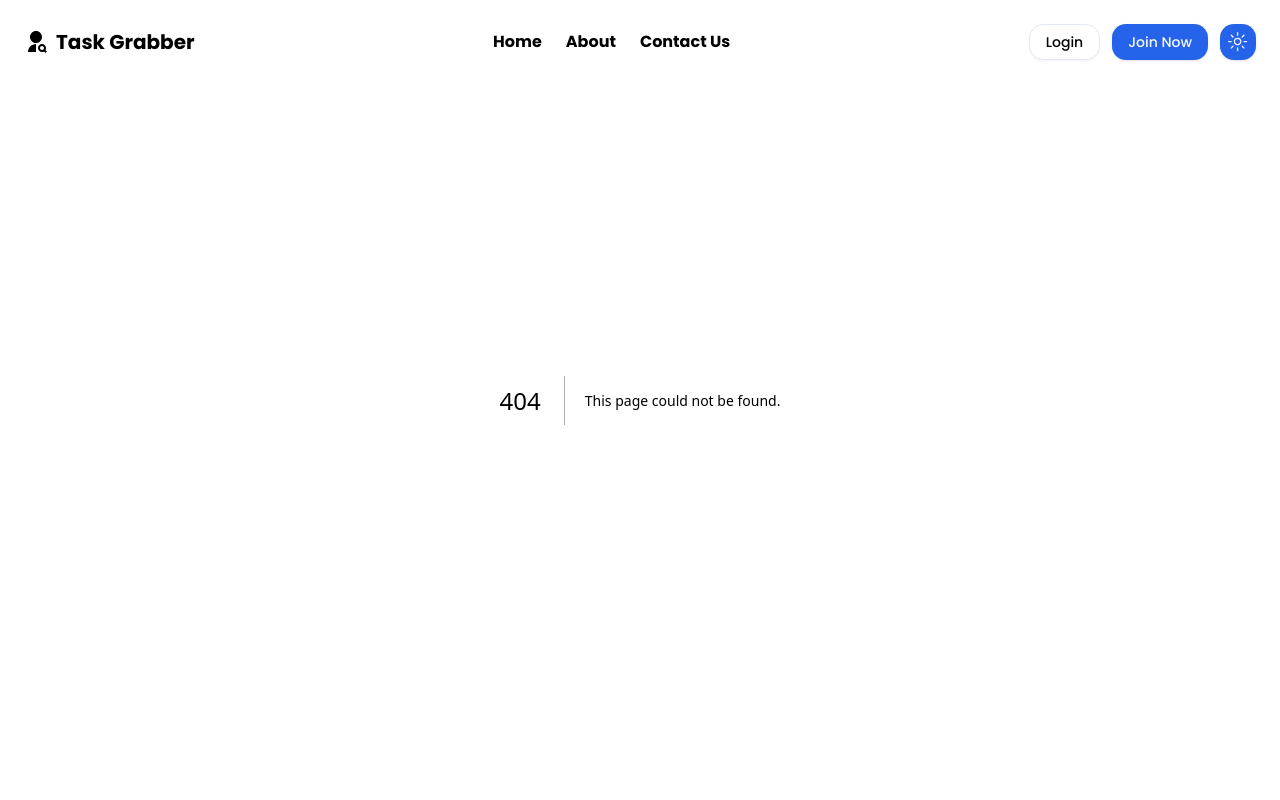
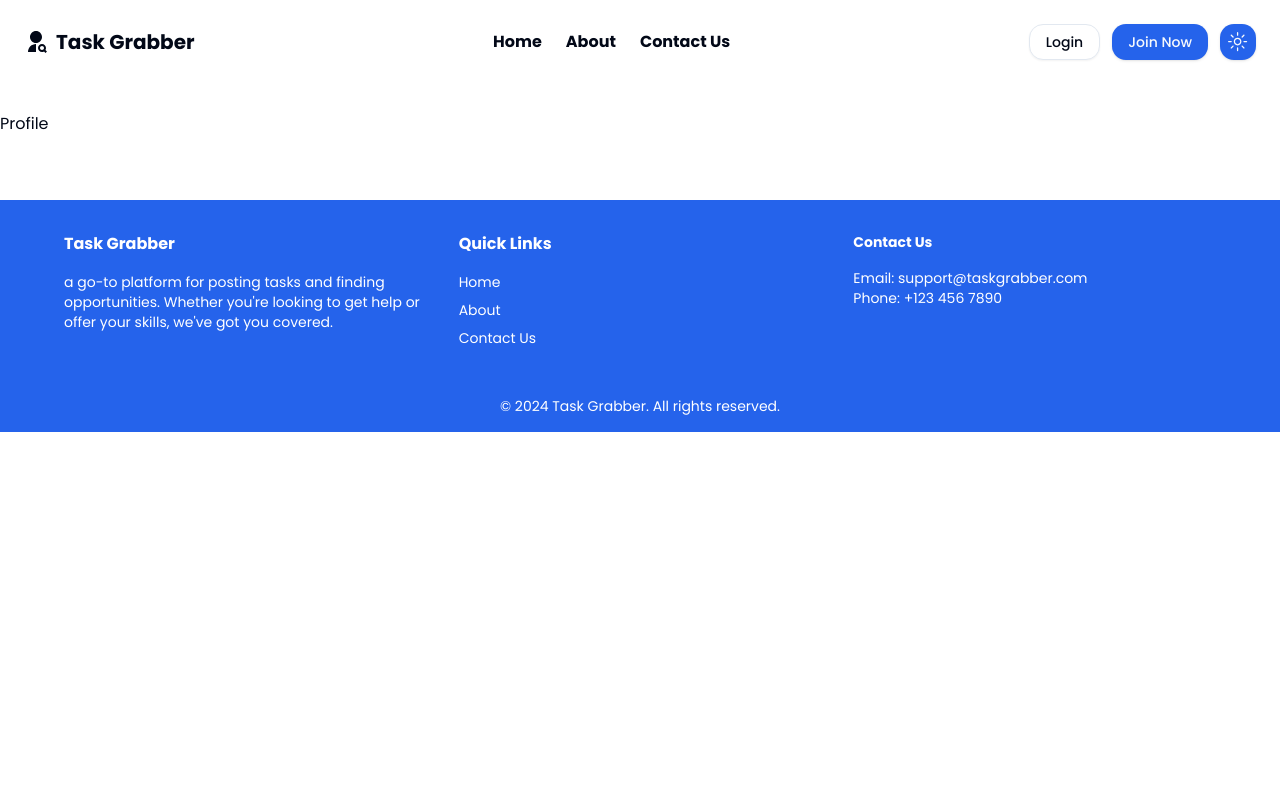
Before and after one commit to lemredd/frontend, a Next.js app: page /skr/profile in a window 1280 px wide. Before the commit this address had no page. Shown: the top 800 px of the page. Built offline with nearby package versions, Linux system fonts and the light colour scheme.

Commit message:
feat(page): prepare profile

```diff
--- /dev/null
+++ b/app/(private)/skr/profile/page.tsx
@@ -0,0 +1,13 @@
+"use client"
+
+import { useAuthStore } from "@/store/AuthStore"
+
+export default function ProfilePage() {
+  const { user } = useAuthStore()
+
+  return (
+    <div>
+      <h1>Profile</h1>
+    </div>
+  )
+}
```
